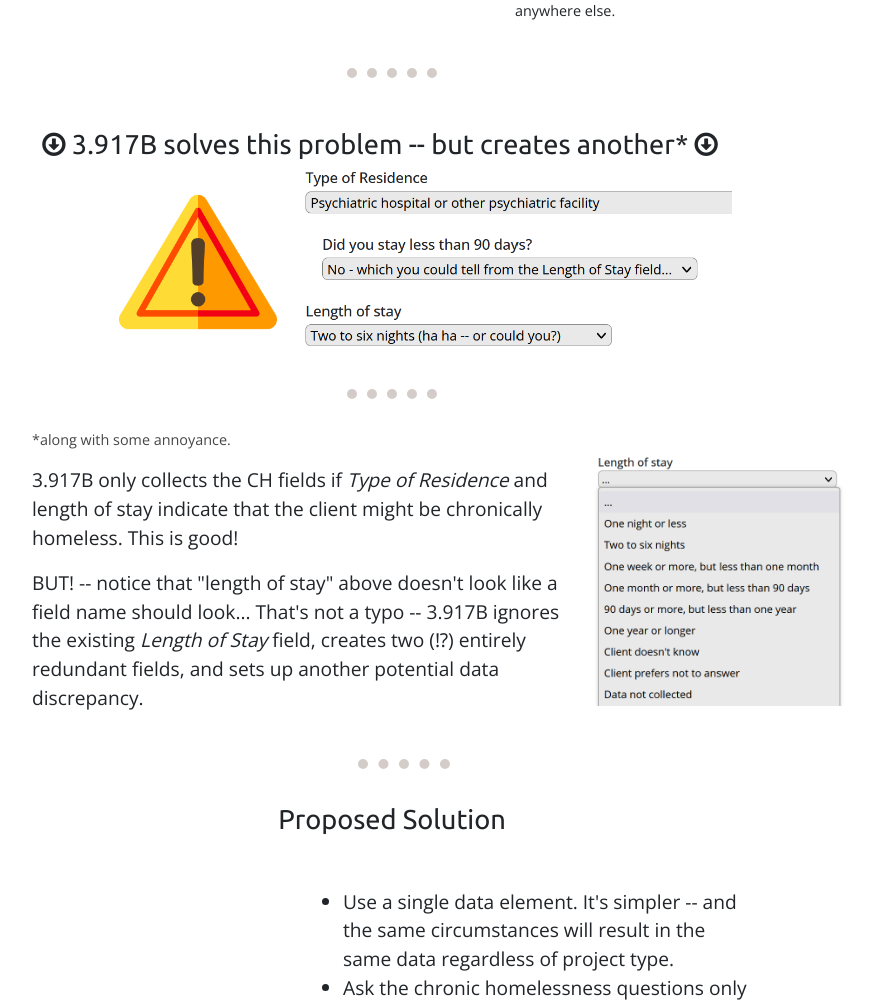
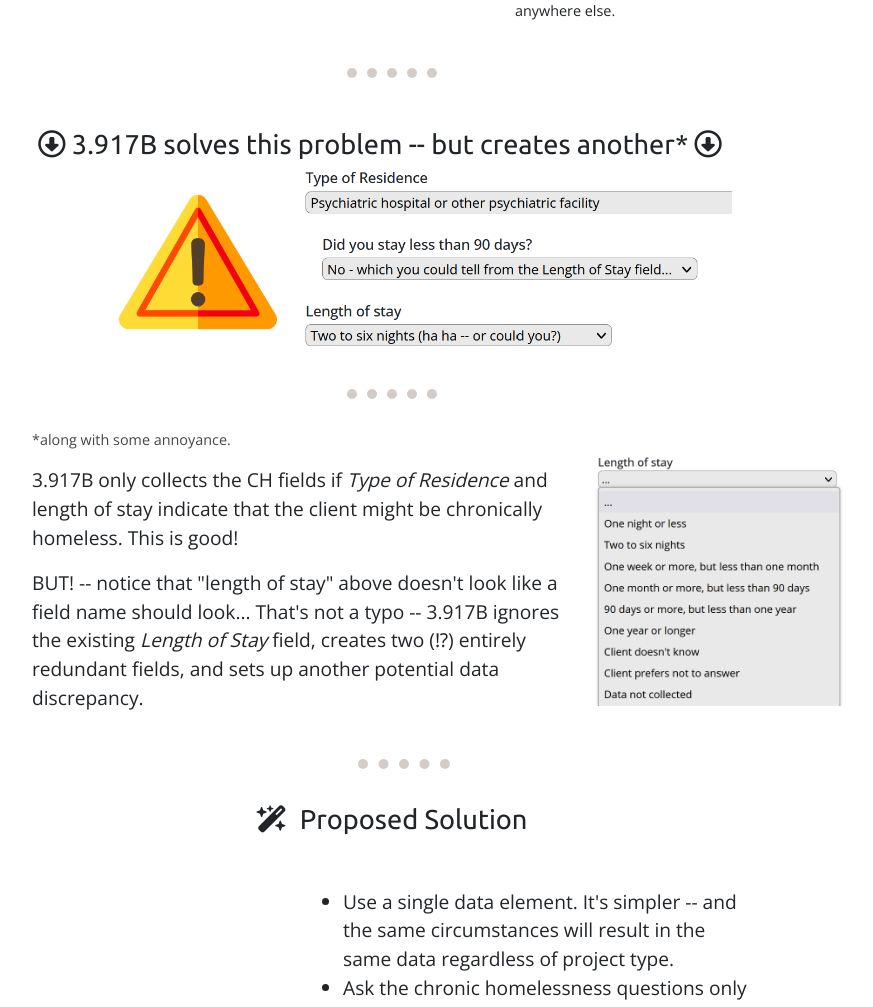
Before and after one commit to MollyMcEvilley/MollyMcEvilley, a plain HTML site: page index.html in a window 1280 px wide. Shown: the part 1164-2171 px from the top of the page, without its empty margins (236-1109 px from the left). Drawn offline with nearby package versions, Linux system fonts and the light colour scheme.

Commit message:
wand with magic sparkles
because who wouldn't want that???

```diff
--- a/index.html
+++ b/index.html
@@ -9,7 +9,7 @@
         <link rel="preconnect" href="https://fonts.gstatic.com" crossorigin>
         <link href="https://fonts.googleapis.com/css2?family=Lobster+Two&family=Open+Sans:wght@300;400;500;600;700&family=Ubuntu&display=swap" rel="stylesheet">
         <!-- Icons-->
-        <link rel="stylesheet" href="https://cdnjs.cloudflare.com/ajax/libs/font-awesome/4.7.0/css/font-awesome.min.css">
+        <script src="https://kit.fontawesome.com/b7f41d5d39.js" crossorigin="anonymous"></script>
 
         <!-- Bootstrap -->
         <link href="https://cdn.jsdelivr.net/npm/bootstrap@5.3.0-alpha1/dist/css/bootstrap.min.css" rel="stylesheet" integrity="sha384-GLhlTQ8iRABdZLl6O3oVMWSktQOp6b7In1Zl3/Jr59b6EGGoI1aFkw7cmDA6j6gD" crossorigin="anonymous">
@@ -128,7 +128,7 @@
         <hr class="bubble">
         <div class="row">
             <div class="col-12">
-                <p class="issue mb-5">Proposed Solution</p>
+                <p class="issue mb-5"><i class="fa-solid fa-wand-magic-sparkles"></i>&nbsp; Proposed Solution</p>
             </div>
         </div>
         <div class="row">
```
Also changed, not shown: LivingSituationA.html (+1 -2 lines), LivingSituationB.html (+1 -2 lines).
